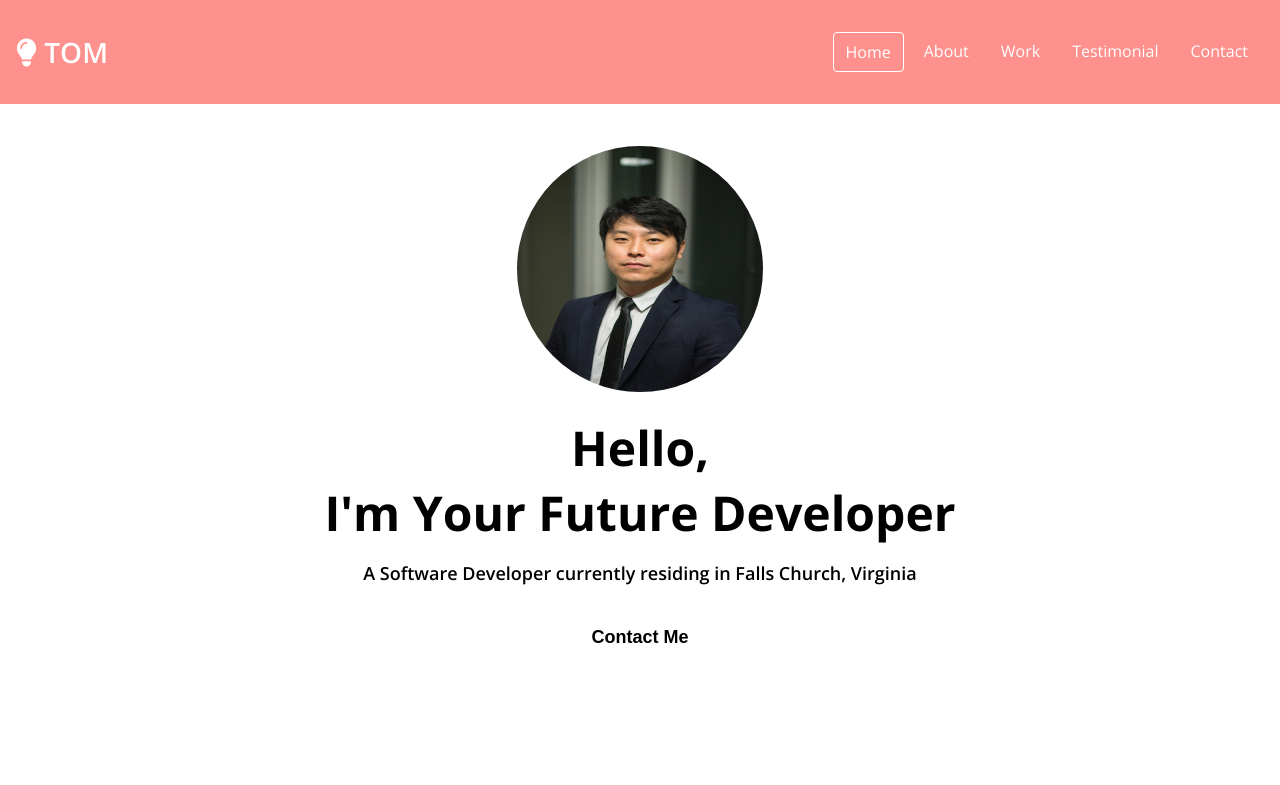
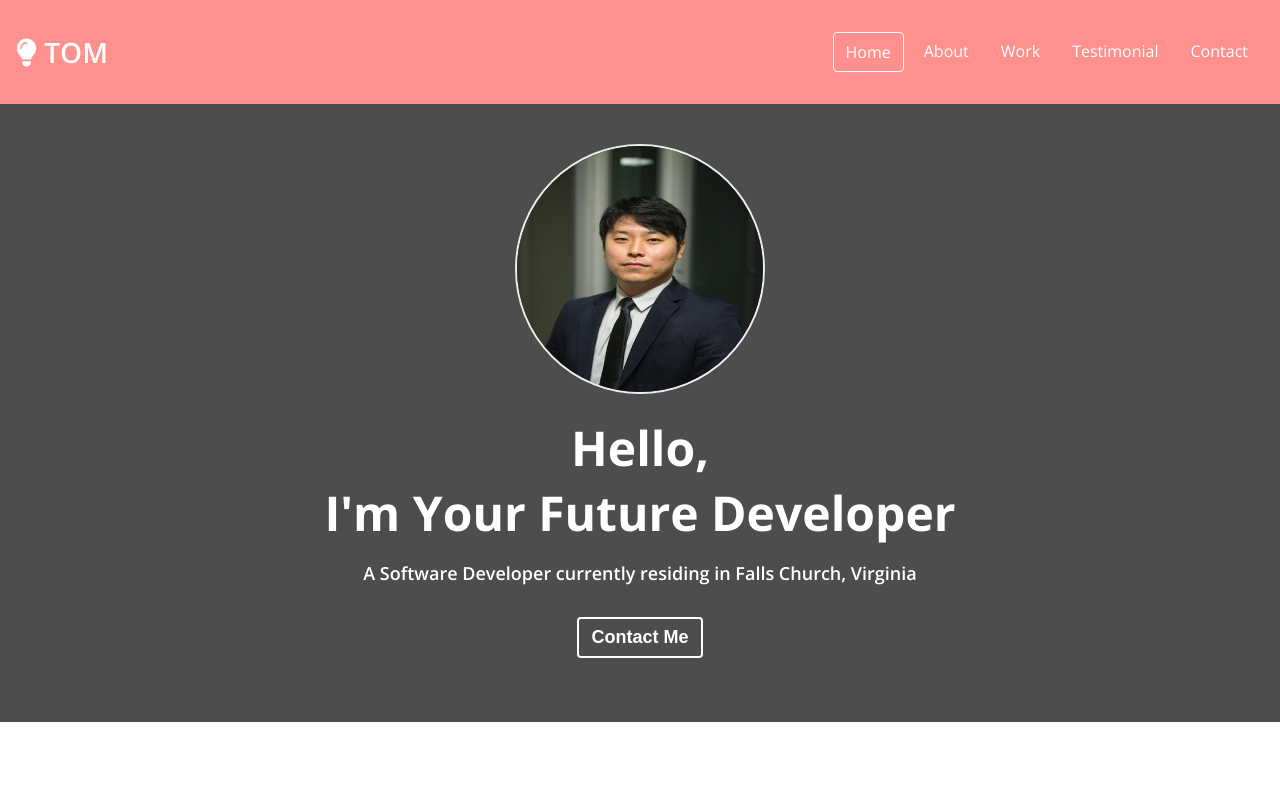
Before and after one commit to thomasjkim13/portfolio, a plain HTML site: page index.html in a window 1280 px wide. Shown: the top 785 px of the page. Drawn offline with nearby package versions, Linux system fonts and the light colour scheme.

Commit message:
Add styling to home

```diff
--- a/style.css
+++ b/style.css
@@ -44,6 +44,19 @@ h1 {
   margin: 16px 0px;
 }
 
+a {
+  text-decoration: none;
+  color: var(--color-white);
+}
+
+ul {
+  list-style: none;
+}
+
+li {
+  list-style: none;
+}
+
 h2 {
   font-size: var(--font-regular);
   font-weight: var(--weight-semi-bold);
@@ -69,19 +82,6 @@ body {
   font-family: 'Open Sans', sans-serif;
   margin: 0;
   cursor: default;
-}
-
-a {
-  text-decoration: none;
-  color: var(--color-white);
-}
-
-ul {
-  list-style: none;
-}
-
-li {
-  list-style: none;
 }
 
 button {
@@ -126,6 +126,8 @@ button {
 
 /* Home */
 #home {
+  background-color: var(--color-dark-gray);
+  /* background-image: url(); */
   padding: 40px;
   text-align: center;
 }
@@ -134,20 +136,22 @@ button {
   width: 250px;
   height: 250px;
   border-radius: 50%;
-  border: 2px solid var(--color-white);
+  border: 2px solid var(--color-light-white);
 }
 
 .home_title,
 .home_description {
-  color: black;
+  color: var(--color-white);
 }
 
 .home_contact {
+  color: var(--color-white);
   font-size: var(--font-regular);
   font-weight: var(--weight-bold);
   margin: 24px;
   padding: 8px 12px;
   border: 2px solid var(--color-white);
+  border-radius: var(--size-border-radius);
 }
 
 /* Section common */
```
